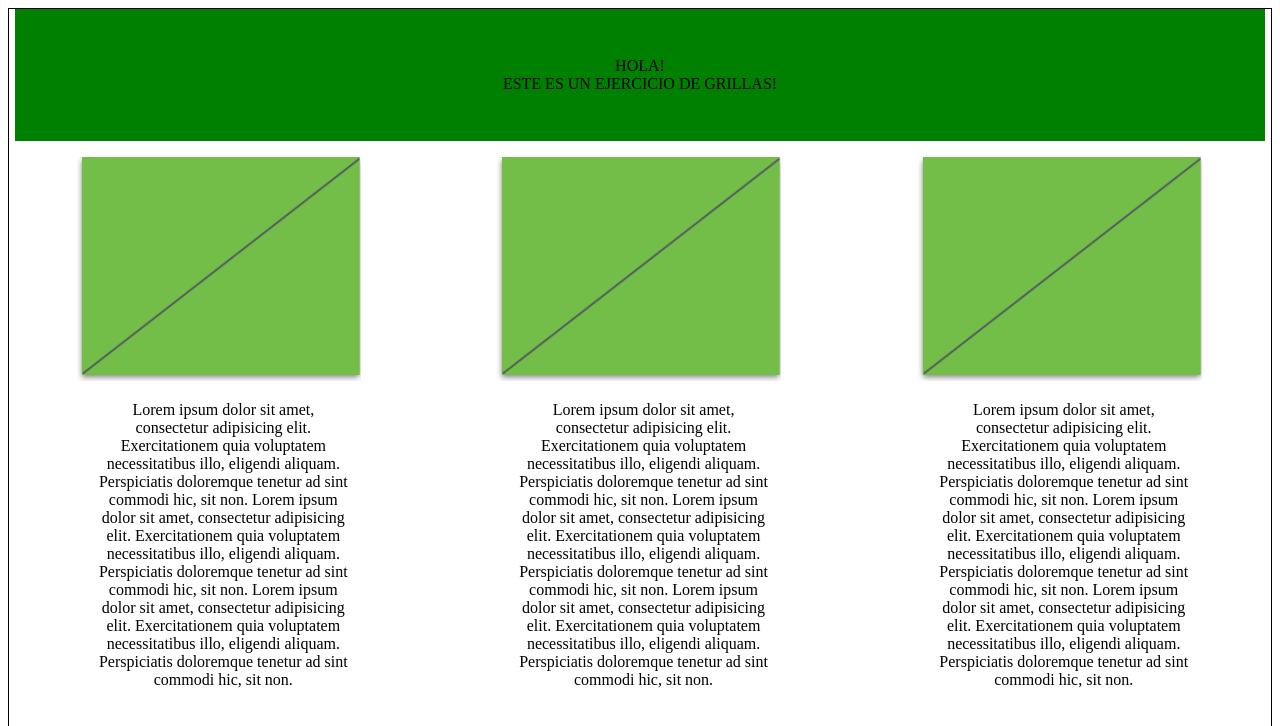
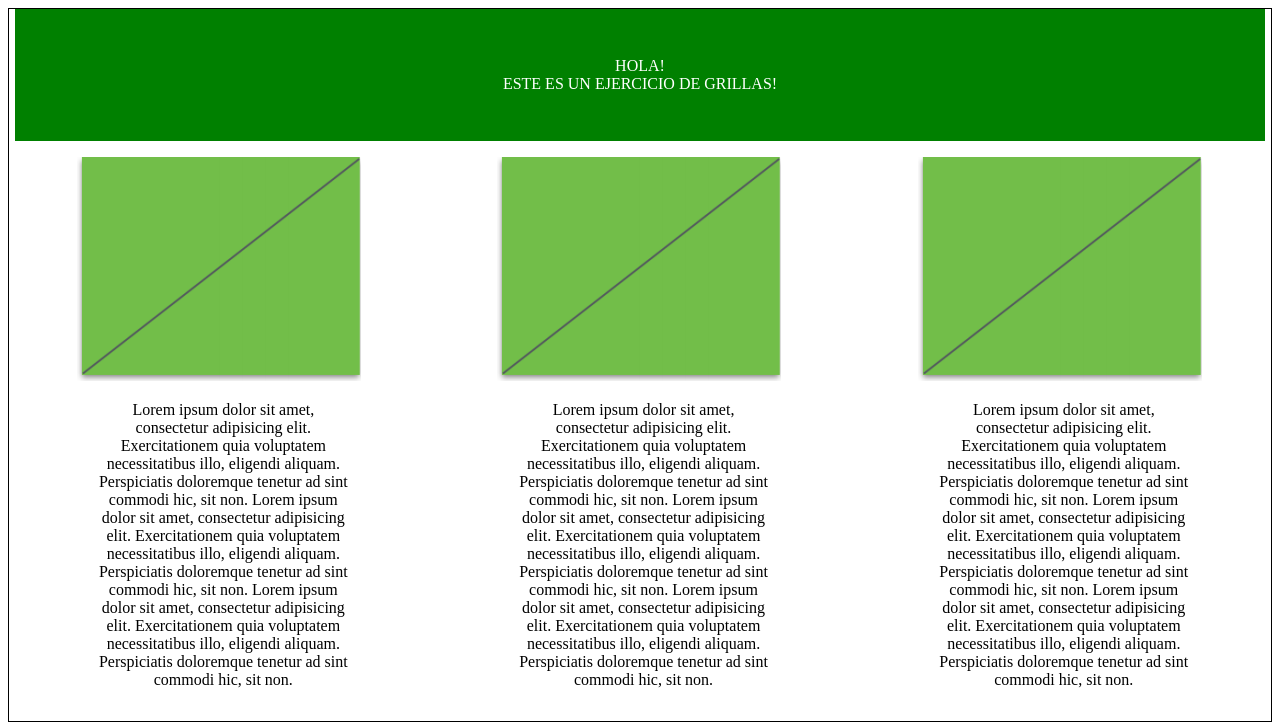
Before and after one commit to Mariia1304/Actividad_005_CSS, a plain HTML site: page 6/index.html in a window 1280 px wide. Shown: the top 726 px of the page. Drawn offline with Linux system fonts and the light colour scheme.

Commit message:
add: cambio de border

```diff
--- a/6/style.css
+++ b/6/style.css
@@ -33,6 +33,7 @@ width: 33.3%;
 }
 }
 .hola{
+	color: white;
 	text-align: center;
 	width: 99%;
 	background-color: green;
@@ -51,18 +52,13 @@ width: 33.3%;
 	max-width: 100%;
 
 }
-#firstrow{
-	background-color: green;
-	height: 15vh;
-	width:100vw;
-	color: white;
+
+
+.container{
+	border: solid 1px;
+}
+
+body {
+	display: flex;
 
 }
-
-.container{
-    height: 150vh;
-    border: solid 1px;
-    box-sizing: border-box;
-
-
-}
```
Also changed, not shown: 6/index.html (+1 -1 lines).
